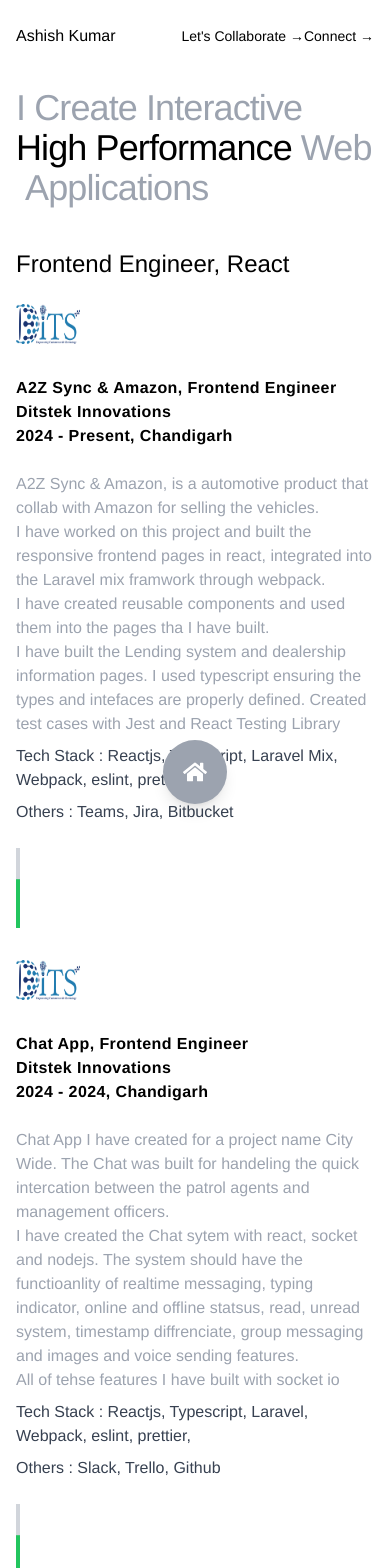
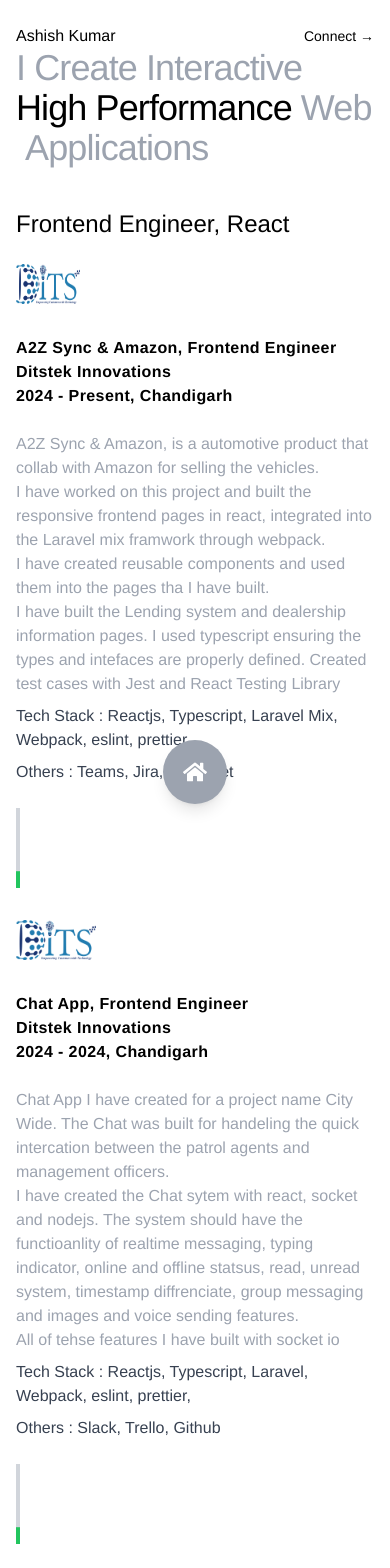
Before and after one commit to code-ashishkumar/portfolio, a React (Vite) app: page /work in a window 390 px wide. Shown: the top 1568 px of the page. Built offline with nearby package versions, Linux system fonts and the light colour scheme.

Commit message:
Changes in navbar

```diff
--- a/src/App.css
+++ b/src/App.css
@@ -1,5 +1,4 @@
 #root {
-
   margin: 0 auto;
   padding-top: 0.4rem;
   text-align: center;
--- a/src/App.tsx
+++ b/src/App.tsx
@@ -12,13 +12,17 @@
     <Router>
       <CursorDot />
       <Navbar />
+      <div className="xsm:pt-14 sm:pt-16 md:pt-14 pt-8">
         <Routes>
+
           <Route path="/" element={<Landing />} />
           <Route path="/feed" element={<Feed />} />
           {/* <Route path="/projects" element={<Projects />} /> */}
           <Route path="/work" element={<Work />} />
           <Route path="/about" element={<About />} />
+
         </Routes>
+      </div>
       <Footer />
     </Router>
   );
--- a/src/components/About.tsx
+++ b/src/components/About.tsx
@@ -87,7 +87,7 @@
         </div>
 
         <div className="lg:col-span-2 flex flex-col gap-6">
-          <img src={dits} alt="Ashish Kumar" className=" my-2 w-16 h-10" />
+          <img src={dits} alt="Ashish Kumar" className=" my-2 w-20 h-10" />
           <div className=" font-bold  tracking-wide">
             <h1>Ditstek Innovations, Frontend Engineer</h1>
             <h1>2022 - Present, Chandigarh</h1>
--- a/src/components/Navbar.tsx
+++ b/src/components/Navbar.tsx
@@ -3,7 +3,7 @@
 import { AnimatePresence, motion, useScroll } from "framer-motion";
 import { useEffect, useState } from "react";
 import { FaBriefcase, FaEnvelope, FaHome, FaUserAlt } from "react-icons/fa";
-import { useNavigate } from "react-router-dom";
+import {  useNavigate } from "react-router-dom";
 
 export default function Example() {
   // eslint-disable-next-line @typescript-eslint/no-explicit-any
@@ -22,7 +22,7 @@
   useEffect(() => {
     return scrollY.onChange(() => update());
   });
-
+console.log("hidden", hidden)
   const variants = {
     visible: { opacity: 1, y: 0 },
     initial: { opacity: 0, y: -75 },
@@ -33,9 +33,14 @@
 
   const toggleDock = () => setIsOpen(!isOpen);
 
+  const handleNavigate = (path: string) => {
+    toggleDock()
+    navigate(path);
+  };
+
   return (
     <>
-      <header className="w-full top-0 z-50">
+      <header className="w-full fixed top-0 z-50">
         <motion.nav
           initial="initial"
           animate="visible"
@@ -48,7 +53,7 @@
             variants={variants}
             onHoverStart={() => setHidden(false)}
             transition={{ ease: [0.1, 0.25, 0.3, 1], duration: 0.6 }}
-            className="flex items-center gap-10"
+            className="flex  items-center gap-10 z-10"
           >
             <div className=" flex font-lite flex-1 lg:justify-start sm:justify-between">
               <a
@@ -132,10 +137,10 @@
   Connect <span aria-hidden="true">&rarr;</span>
 </a>
 </div> */}
-            <div className="lg:flex lg:flex-1 lg:justify-between">
+            <div className="flex md:flex-1 md:justify-between">
               <a
                 href="mailto:code.ashishkumar@gmail.com?subject=Collaboration%20Request&body=Hi,%20I%20would%20like%20to%20collaborate%20with%20you."
-                className="text-sm leading-6"
+                className="text-sm leading-6 hidden md:block"
               >
                 Let's Collaborate <span aria-hidden="true">&rarr;</span>
               </a>
@@ -163,7 +168,7 @@
         {/* Dock Navigation */}
       </div>
 
-      <div className="fixed m-auto lg:hidden bottom-28 left-1/2 transform -translate-x-1/2 z-50">
+      <div className="fixed m-auto w-96 lg:hidden bottom-28 left-1/2 transform -translate-x-1/2 z-50">
         <AnimatePresence>
           {isOpen && (
             <motion.div
@@ -180,7 +185,7 @@
                   className="flex flex-col items-center"
                   whileHover={{ scale: 1.2 }}
                   transition={{ type: "spring", stiffness: 300 }}
-                  onClick={() => navigate("/work")}
+                  onClick={() => handleNavigate("/")}
                 >
                   <FaHome size={28} />
                   <span className="text-sm mt-2">Home</span>
@@ -190,7 +195,7 @@
                   className="flex flex-col items-center"
                   whileHover={{ scale: 1.2 }}
                   transition={{ type: "spring", stiffness: 300 }}
-                  onClick={() => navigate("/about")}
+                  onClick={() => handleNavigate("/about")}
                 >
                   <FaUserAlt size={28} />
                   <span className="text-sm mt-2">About</span>
@@ -201,7 +206,7 @@
                   className="flex flex-col items-center"
                   whileHover={{ scale: 1.2 }}
                   transition={{ type: "spring", stiffness: 300 }}
-                  onClick={() => navigate("/work")}
+                  onClick={() => handleNavigate("/work")}
                 >
                   <FaBriefcase size={28} />
                   <span className="text-sm mt-2">Work</span>
--- a/src/components/Work.tsx
+++ b/src/components/Work.tsx
@@ -102,7 +102,7 @@
             />
           </div>
 
-          <img src={dits} alt="Ashish Kumar" className=" my-2 w-16 h-10" />
+          <img src={dits} alt="Ashish Kumar" className=" my-2 w-20 h-10" />
           <div className=" font-bold  tracking-wide">
             <h1>Chat App, Frontend Engineer</h1>
             <h1>Ditstek Innovations</h1>
--- a/src/index.css
+++ b/src/index.css
@@ -50,14 +50,6 @@
   height: 400px;
 }
 
-h1, h2, h3, h4, h5, h6 , a, span {
-  /* mix-blend-mode: difference; */
-  /* color: white; */
-  /* z-index: 10000; */
-}
-
-
-
 .progress {
   @media (min-width : 1024px) {
     position: sticky;
--- a/tailwind.config.js
+++ b/tailwind.config.js
@@ -8,6 +8,10 @@
     extend: {  fontFamily: {
       custom: ['Helvetica', 'sans-serif'],
 
+
+    },
+    screens: {
+      'xsm': '430px'
     },
     },
   },
```
Also changed, not shown: 1 other file (tests, documents, lock files or other folders). Lines whose indentation alone changed are shown as unchanged.
